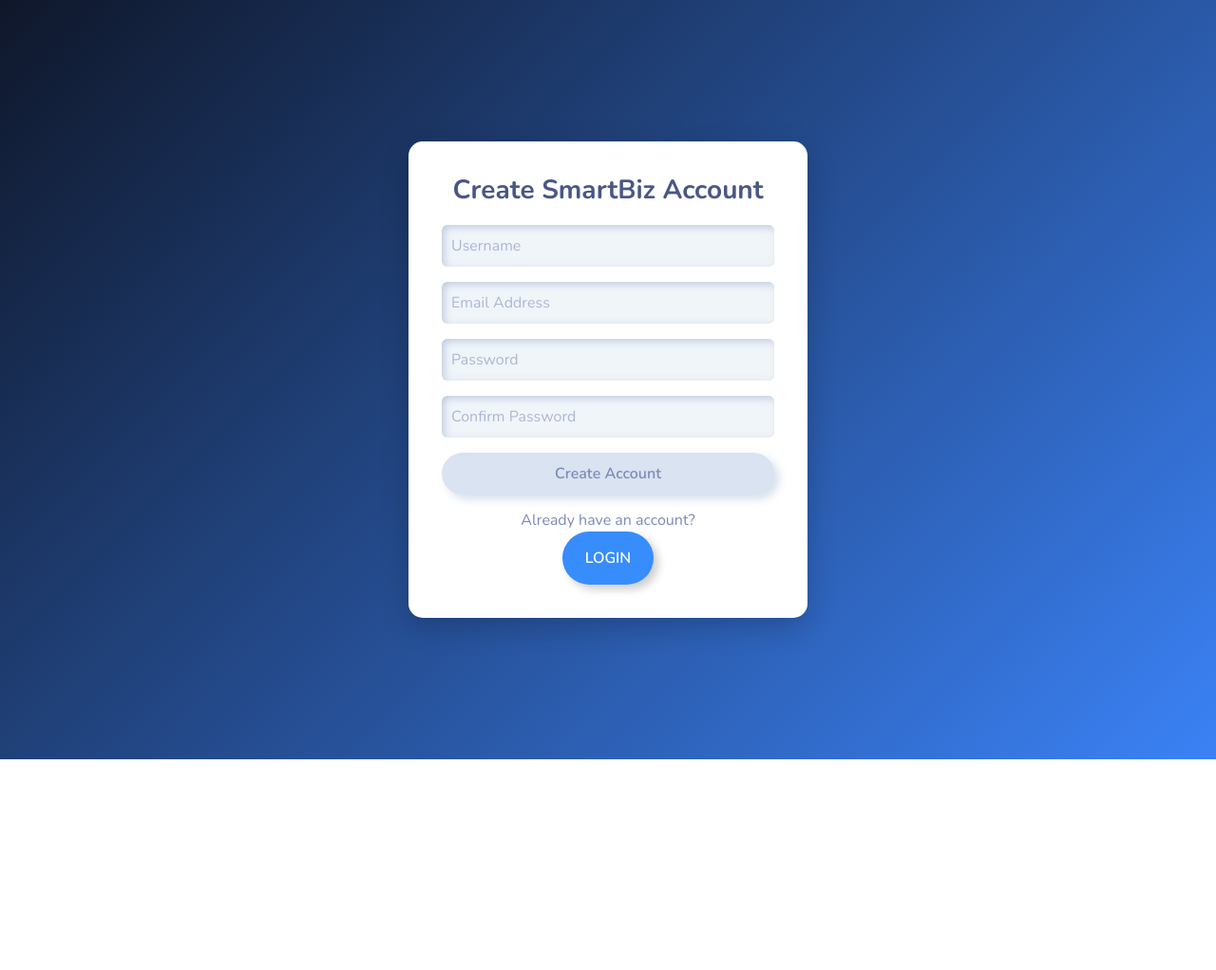
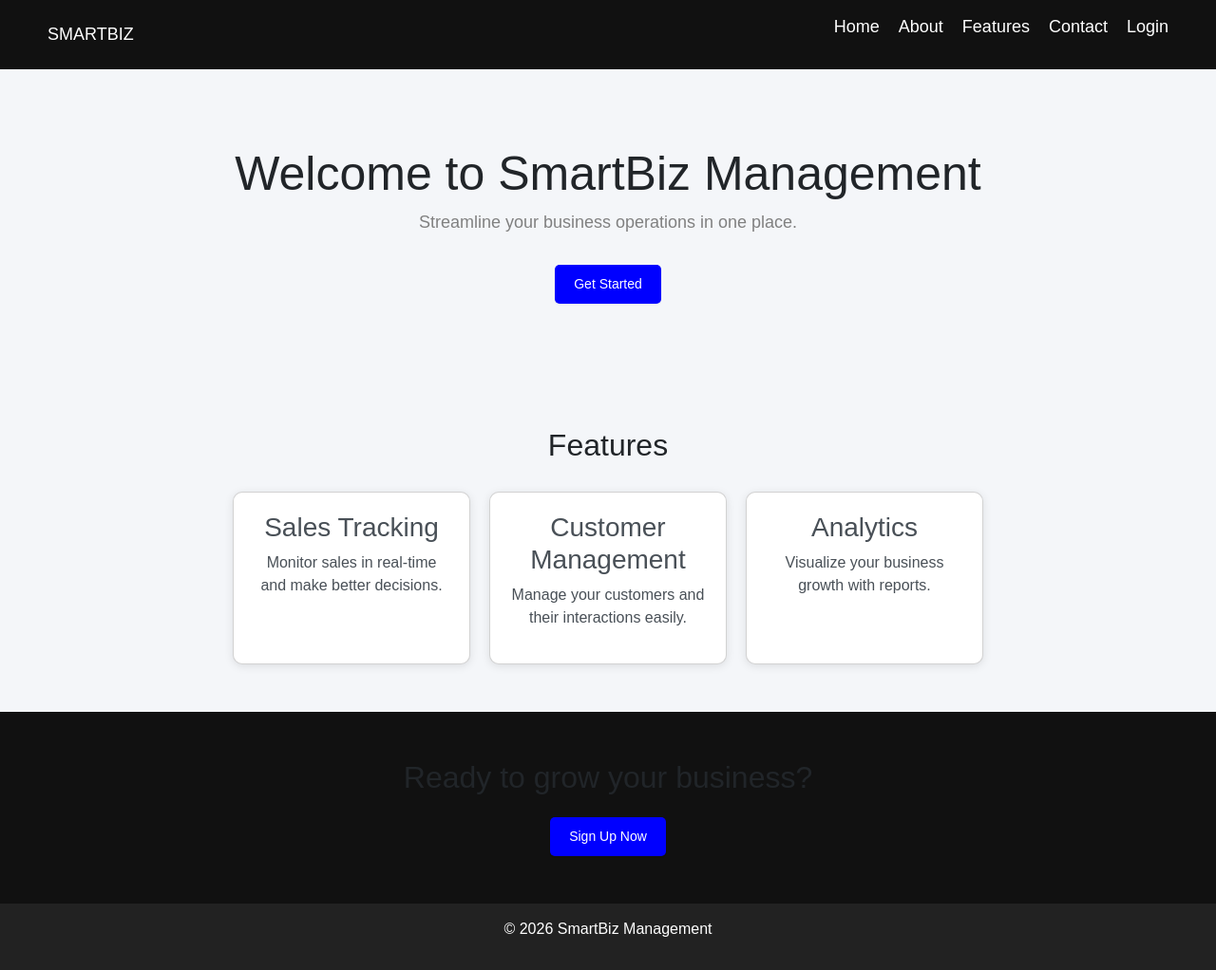
Before and after one commit to festus-hub/Smartbiz, a Django app: page / in a window 1280 px wide. Shown: the whole page at 95% size. Before the commit the page ends 800 px from the top, so only its background shows below. Run offline with Django 5.2, Linux system fonts and the light colour scheme.

Commit message:
new file
Co-authored-by: Copilot <copilot@github.com>

```diff
--- a/smartbiz/dashboard/models.py
+++ b/smartbiz/dashboard/models.py
@@ -19,7 +19,6 @@ class Business(models.Model):
 
         def __str__(self):
             return self.name
-
 
 class Customer(models.Model):
         name = models.CharField(max_length=150)
--- /dev/null
+++ b/smartbiz/dashboard/templates/dashboard/landing.html
@@ -0,0 +1,161 @@
+<!DOCTYPE html>
+<html lang="en">
+<head>
+    <meta charset="UTF-8">
+    <meta name="viewport" content="width=device-width, initial-scale=1.0">
+    <title>SMARTBIZ MANAGEMENT - Landing page</title>
+    <link rel="stylesheet" href="https://bootswatch.com/5/zephyr/bootstrap.min.css">
+
+
+    <style>
+       body {
+    margin: 0;
+    font-family: Arial, sans-serif;
+    background: #f4f6f9;
+}
+
+/* NAVBAR */
+.navbar {
+    display: flex;
+    justify-content: space-between;
+    padding: 15px 50px;
+    background: #111;
+    color: white;
+    font-size: large;
+}
+
+.nav-links {
+    list-style: none;
+    display: flex;
+    gap: 20px;
+}
+
+.nav-links a {
+    color: white;
+    text-decoration: none;
+}
+
+/* HERO */
+.hero {
+    text-align: center;
+    padding: 80px 20px;
+    font-size: large;
+}
+
+.hero h1 {
+    font-size: 50px;
+}
+
+.hero p {
+    color: gray;
+}
+
+/* BUTTON */
+.btn {
+    padding: 10px 20px;
+    background: blue;
+    color: white;
+    border: none;
+    border-radius: 5px;
+    margin-top: 15px;
+}
+
+/* FEATURES */
+.features {
+    text-align: center;
+    padding: 50px;
+}
+
+.feature-container {
+    display: flex;
+    justify-content: center;
+    gap: 20px;
+    margin-top: 30px;
+}
+
+.card {
+    background: white;
+    padding: 20px;
+    width: 250px;
+    border-radius: 10px;
+    box-shadow: 0 2px 10px rgba(0,0,0,0.1);
+}
+
+/* CTA */
+.cta {
+    text-align: center;
+    padding: 50px;
+    background: #111;
+    color: white;
+}
+
+/* FOOTER */
+footer {
+    text-align: center;
+    padding: 15px;
+    background: #222;
+    color: white;
+}
+    </style>
+</head>
+<body>
+
+<!-- NAVBAR -->
+<nav class="navbar">
+    <div class="logo">SMARTBIZ</div>
+    <ul class="nav-links">
+        <li><a href="#">Home</a></li>
+        <li><a href="#">About</a></li>
+        <li><a href="#">Features</a></li>
+        <li><a href="#">Contact</a></li>
+        <li><a href="{% url 'login' %}">Login</a></li>
+    </ul>
+</nav>
+
+<!-- HERO -->
+<section class="hero">
+    <h1>Welcome to SmartBiz Management</h1>
+    <p>Streamline your business operations in one place.</p>
+    <a href="{% url 'register' %}">
+        <button class="btn">Get Started</button>
+    </a>
+</section>
+
+<!-- FEATURES -->
+<section class="features">
+    <h2>Features</h2>
+    <div class="feature-container">
+
+        <div class="card">
+            <h3>Sales Tracking</h3>
+            <p>Monitor sales in real-time and make better decisions.</p>
+        </div>
+
+        <div class="card">
+            <h3>Customer Management</h3>
+            <p>Manage your customers and their interactions easily.</p>
+        </div>
+
+        <div class="card">
+            <h3>Analytics</h3>
+            <p>Visualize your business growth with reports.</p>
+        </div>
+
+    </div>
+</section>
+
+<!-- CTA -->
+<section class="cta">
+    <h2>Ready to grow your business?</h2>
+    <a href="{% url 'register' %}">
+        <button class="btn">Sign Up Now</button>
+    </a>
+</section>
+
+<!-- FOOTER -->
+<footer>
+    <p>© 2026 SmartBiz Management</p>
+</footer>
+
+</body>
+</html>
--- a/smartbiz/dashboard/templates/dashboard/payment.html
+++ b/smartbiz/dashboard/templates/dashboard/payment.html
@@ -8,6 +8,7 @@
 
     {% if payments %}
     <table>
+
         <thead>
             <tr>
                 <th>ID</th>
--- a/smartbiz/dashboard/views.py
+++ b/smartbiz/dashboard/views.py
@@ -6,6 +6,9 @@ from django.contrib.auth import authenticate, login, logout
 from django.db.models import Sum
 from .models import Sales, Payment, Customer, User ,Product
 from . import models
+
+def landing_page(request):
+    return render(request, 'dashboard/landing.html')
 
 def login_view(request):
     if request.method == 'POST':
@@ -19,13 +22,13 @@ def login_view(request):
             return redirect('dashboard')
         else:
             messages.error(request, "Invalid username or password")
-            return redirect('login')
+            return redirect('register')
 
     return render(request, 'dashboard/login.html')
 
 def logout_view(request):
     logout(request)
-    return redirect('login')
+    return redirect('landing')
 
 
 def register_view(request):
@@ -34,6 +37,8 @@ def register_view(request):
         email = request.POST.get('email')
         password = request.POST.get('password')
         confirm_password = request.POST.get('confirm_password')
+
+        #Tomorrow make sure we have gone through this.
 
         if password != confirm_password:
             messages.error(request, "Passwords do not match")
--- a/smartbiz/smartbiz/settings.py
+++ b/smartbiz/smartbiz/settings.py
@@ -125,5 +125,5 @@ STATIC_URL = 'static/'
 AUTH_USER_MODEL = 'dashboard.User'
 
 LOGIN_URL = 'login'
-LOGOUT_REDIRECT_URL = 'login'
+LOGOUT_REDIRECT_URL = 'landing'
 LOGIN_REDIRECT_URL = 'dashboard'
--- a/smartbiz/smartbiz/urls.py
+++ b/smartbiz/smartbiz/urls.py
@@ -19,8 +19,9 @@ from django.urls import  path
 from dashboard import views
 urlpatterns = [
     path('admin/', admin.site.urls),
-    path('', views.register_view, name='register'),
-    path('/login/', views.login_view, name='login'),
+    path('', views.landing_page, name='landing'),
+    path('register/', views.register_view, name='register'),
+    path('login/', views.login_view, name='login'),
     path('logout/', views.logout_view, name='logout'),
     path('dashboard/', views.dashboard, name='dashboard'),
     path('payments/', views.payments_view, name='payments'),
```
Also changed, not shown: smartbiz/db.sqlite3.
